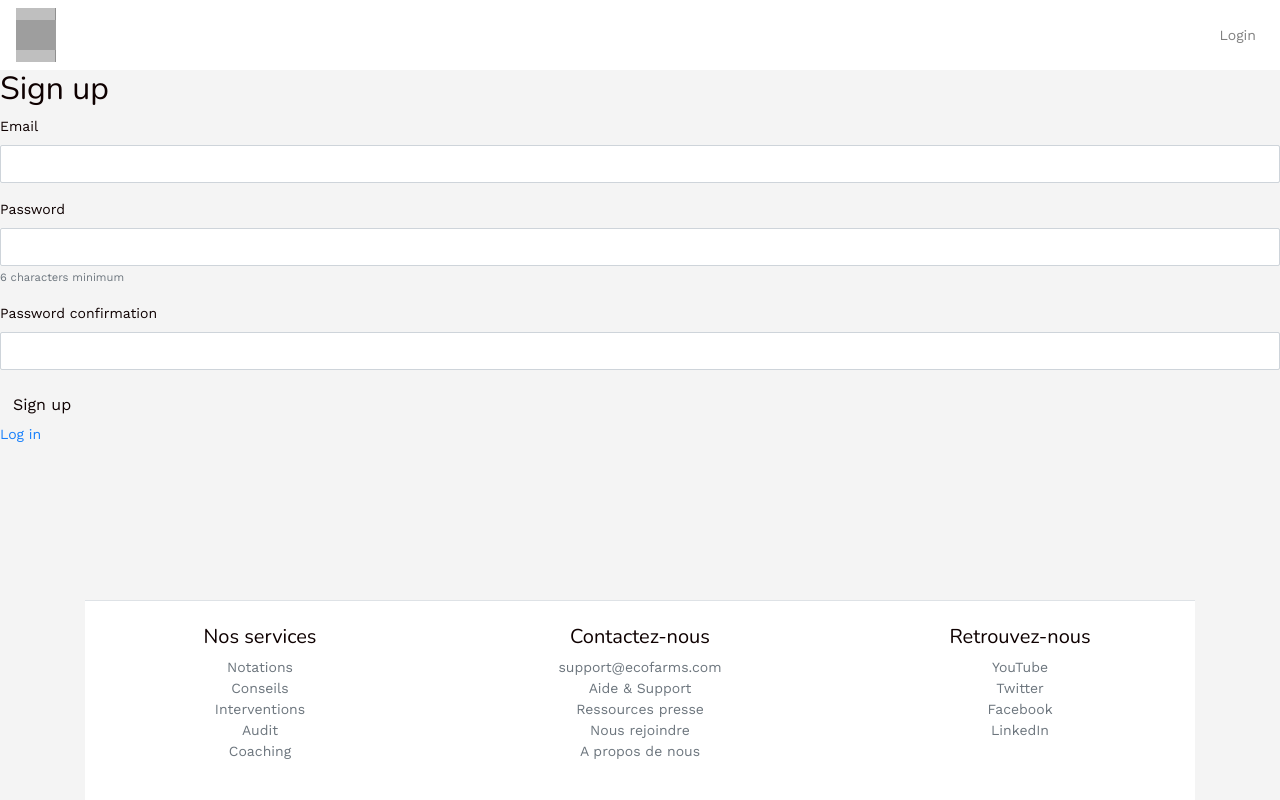
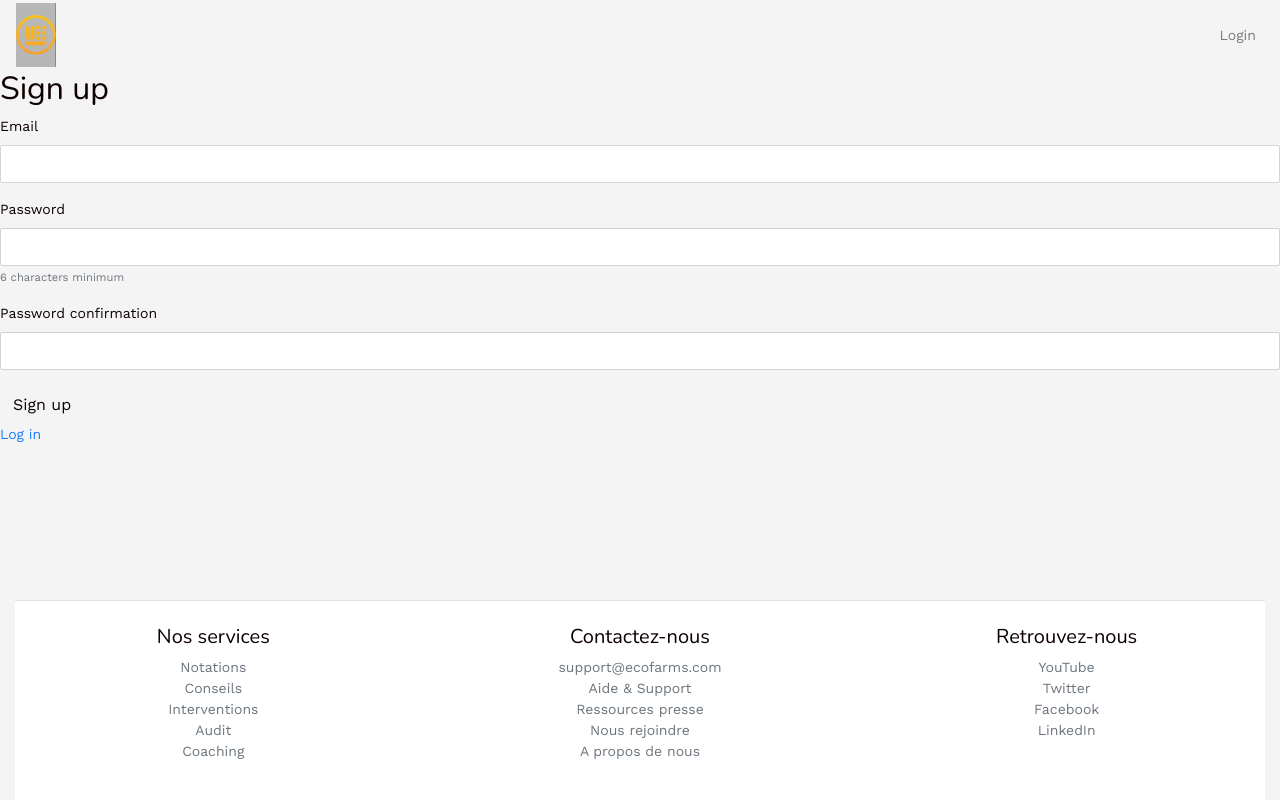
Before and after one commit to FarmAnalytics/EcoFarms, a Rails app: page /users/sign_up in a window 1280 px wide. Run offline with Rails 7, Linux system fonts and the light colour scheme; style sheets or scripts are compiled from the project's sources; some libraries are stand-ins or nearby versions; grey boxes are pictures that could not be loaded.

Commit message:
corrections sidebar dashboard

```diff
--- a/app/assets/stylesheets/components/_navbar.scss
+++ b/app/assets/stylesheets/components/_navbar.scss
@@ -4,7 +4,7 @@
 
 .navbar-lewagon {
   justify-content: space-between;
-  background: white;
+  background: transparent;
 }
 
 .navbar-lewagon .navbar-collapse {
--- a/app/views/shared/_footer.html.erb
+++ b/app/views/shared/_footer.html.erb
@@ -1,4 +1,4 @@
-<div class="container">
+<div class="container-fluid">
     <footer class="footer pt-4 border-top">
       <div class="row">
         <div class="col-4 text-center">
--- a/app/views/shared/_navbar.html.erb
+++ b/app/views/shared/_navbar.html.erb
@@ -1,7 +1,7 @@
 <div class="navbar navbar-expand-sm navbar-light navbar-lewagon">
   <%= link_to "#", class: "navbar-brand" do %>
-    <%= image_tag "https://raw.githubusercontent.com/lewagon/fullstack-images/master/uikit/logo.png" %>
-    <% end %>
+    <%= image_tag "ecofarms_logo.png" %>
+  <% end %>
 
   <button class="navbar-toggler" type="button" data-toggle="collapse" data-target="#navbarSupportedContent" aria-controls="navbarSupportedContent" aria-expanded="false" aria-label="Toggle navigation">
     <span class="navbar-toggler-icon"></span>
--- a/app/views/users/show.html.erb
+++ b/app/views/users/show.html.erb
@@ -1,7 +1,7 @@
-<div class="container-fluid">
+<div class="container-fluid border-top">
   <div class="row">
-    <nav id="sidebarMenu" class="col-md-3 col-lg-2 d-md-block bg-light sidebar collapse">
-      <div class="sidebar-sticky pt-3">
+    <nav id="sidebarMenu" class="col-md-3 col-lg-2 d-md-block bg-light collapse">
+      <div class="sidebar-sticky pt-3 border-right">
         <ul class="nav flex-column">
           <li class="nav-item">
             <a class="nav-link active" href="#">
```
Also changed, not shown: app/assets/images/ecofarms_logo.png (added).
